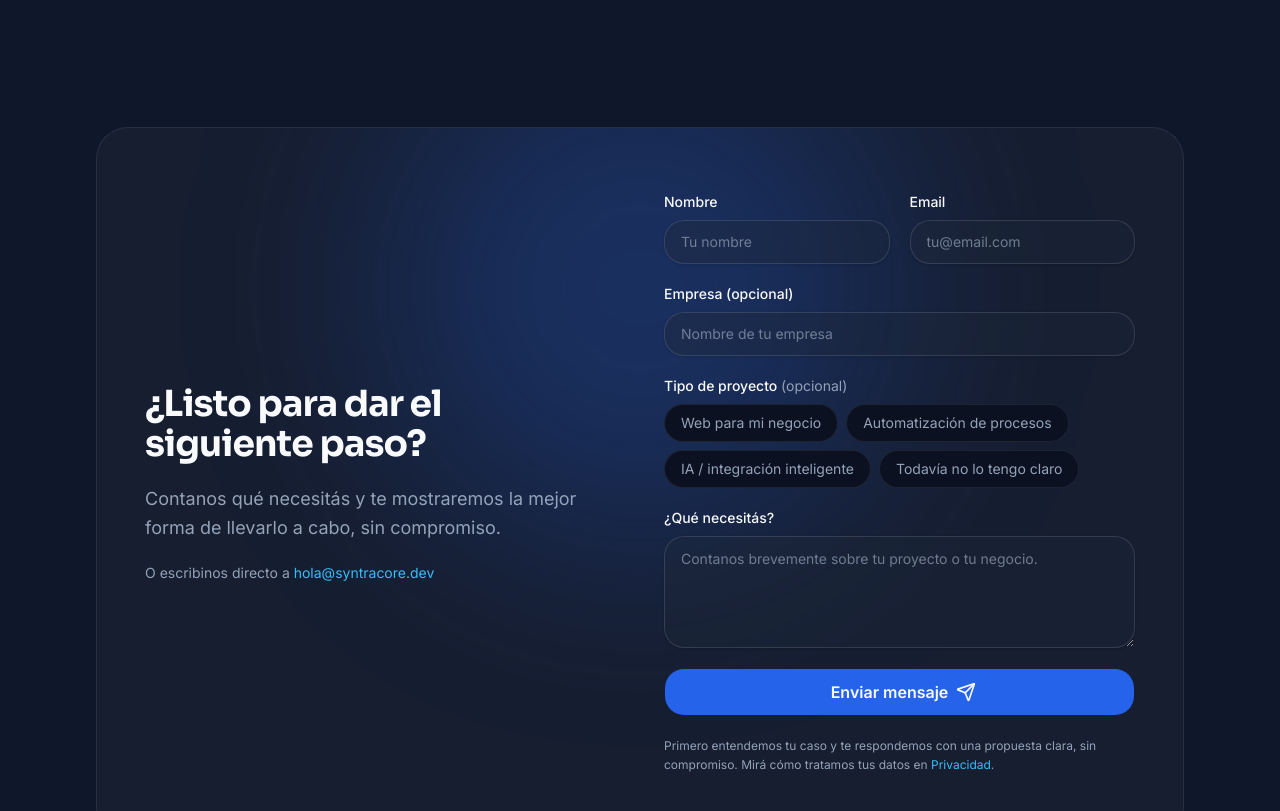
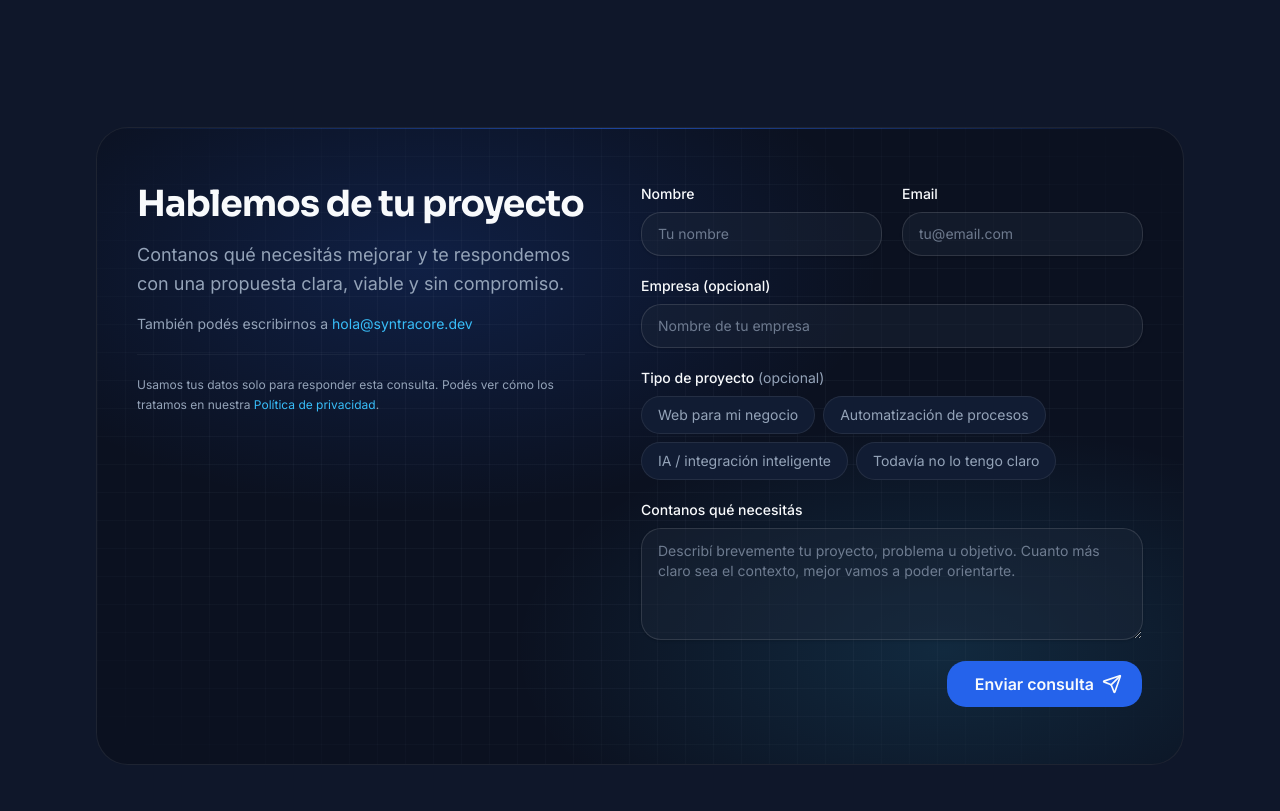
Before and after one commit to syntracorestudio-arch/syntra-core-system, a Next.js app in the folder projects/syntra-core-website/: page / in a window 1280 px wide. Shown: the part 7440-8251 px from the top of the page. Built offline with nearby package versions, Linux system fonts and the light colour scheme; no server answers.

Commit message:
feat(web): refine contact section experience

```diff
--- a/projects/syntra-core-website/src/components/sections/contact-form.tsx
+++ b/projects/syntra-core-website/src/components/sections/contact-form.tsx
@@ -1,7 +1,6 @@
 "use client";
 
 import * as React from "react";
-import Link from "next/link";
 import { AlertCircle, Check, CheckCircle2, Send } from "lucide-react";
 
 import { contactSuccess, projectTypeOptions } from "@/config/site";
@@ -50,14 +49,14 @@ function ContactForm() {
     return (
       <div
         role="status"
-        className="success-reveal relative overflow-hidden rounded-2xl border border-brand-electric/25 bg-brand-electric/5 px-6 py-12 text-center shadow-[0_0_60px_-20px_rgba(37,99,235,0.45)]"
+        className="success-reveal relative overflow-hidden rounded-2xl border border-brand-cyan/30 bg-brand-cyan/[0.05] px-6 py-12 text-center"
       >
-        {/* Hairline de acento superior */}
+        {/* Hairline de cierre (cyan = HECHO; sobrio, sin glow) */}
         <span
           aria-hidden="true"
-          className="absolute inset-x-0 top-0 h-0.5 bg-gradient-to-r from-transparent via-brand-electric/60 to-transparent"
+          className="absolute inset-x-0 top-0 h-px bg-gradient-to-r from-transparent via-brand-cyan/50 to-transparent"
         />
-        <span className="success-check mx-auto mb-5 inline-flex size-14 items-center justify-center rounded-full border border-brand-electric/30 bg-brand-electric/10 text-brand-cyan">
+        <span className="success-check mx-auto mb-5 inline-flex size-14 items-center justify-center rounded-full border border-brand-cyan/40 bg-brand-cyan/10 text-brand-cyan">
           <CheckCircle2 className="size-7" aria-hidden="true" />
         </span>
         <p className="font-heading text-xl font-semibold tracking-tight sm:text-2xl">
@@ -69,7 +68,7 @@ function ContactForm() {
         <p className="mx-auto mt-3 max-w-sm text-sm leading-relaxed text-foreground/80">
           {contactSuccess.microcopy}
         </p>
-        <p className="mt-8 inline-flex items-center gap-1.5 rounded-full border border-brand-electric/25 bg-brand-electric/5 px-3 py-1 text-xs font-medium text-brand-cyan">
+        <p className="mt-8 inline-flex items-center gap-1.5 rounded-full border border-brand-cyan/30 bg-surface-2 px-3 py-1 text-xs font-medium text-brand-cyan">
           <Check className="size-3 shrink-0" aria-hidden="true" />
           {contactSuccess.secondary}
         </p>
@@ -138,7 +137,7 @@ function ContactForm() {
           {projectTypeOptions.map((opt) => (
             <label
               key={opt.value}
-              className="cursor-pointer rounded-full border border-border bg-depth-sunken px-4 py-2 text-sm text-muted-foreground transition-colors hover:text-foreground has-[:checked]:border-border-strong has-[:checked]:bg-surface-1 has-[:checked]:text-foreground has-[:focus-visible]:ring-2 has-[:focus-visible]:ring-accent-primary/40"
+              className="cursor-pointer rounded-full border border-border bg-surface-1 px-4 py-2 text-sm text-muted-foreground transition-colors hover:text-foreground has-[:checked]:border-border-strong has-[:checked]:bg-surface-2 has-[:checked]:text-foreground has-[:focus-visible]:ring-2 has-[:focus-visible]:ring-accent-primary/40"
             >
               <input
                 type="radio"
@@ -153,11 +152,11 @@ function ContactForm() {
       </fieldset>
 
       <div className="flex flex-col gap-2">
-        <Label htmlFor={fieldId("message")}>¿Qué necesitás?</Label>
+        <Label htmlFor={fieldId("message")}>Contanos qué necesitás</Label>
         <Textarea
           id={fieldId("message")}
           name="message"
-          placeholder="Contanos brevemente sobre tu proyecto o tu negocio."
+          placeholder="Describí brevemente tu proyecto, problema u objetivo. Cuanto más claro sea el contexto, mejor vamos a poder orientarte."
           aria-invalid={Boolean(state.errors?.message)}
           aria-describedby={
             state.errors?.message ? `${fieldId("message")}-error` : undefined
@@ -189,24 +188,12 @@ function ContactForm() {
         variant="brand"
         size="xl"
         disabled={isPending}
-        className="w-full"
+        className="w-full sm:w-auto sm:self-end"
       >
-        {isPending ? "Enviando..." : "Enviar mensaje"}
+        {isPending ? "Enviando..." : "Enviar consulta"}
         {!isPending && <Send data-icon="inline-end" />}
       </Button>
 
-      {/* Microcopy de confianza + privacidad (sin prometer tiempos) */}
-      <p className="text-xs leading-relaxed text-muted-foreground">
-        Primero entendemos tu caso y te respondemos con una propuesta clara, sin
-        compromiso. Mirá cómo tratamos tus datos en{" "}
-        <Link
-          href="/privacidad"
-          className="text-brand-cyan underline-offset-4 hover:underline"
-        >
-          Privacidad
-        </Link>
-        .
-      </p>
     </form>
   );
 }
--- a/projects/syntra-core-website/src/components/sections/final-cta-section.tsx
+++ b/projects/syntra-core-website/src/components/sections/final-cta-section.tsx
@@ -1,6 +1,8 @@
+import Link from "next/link";
+
 import { siteConfig } from "@/config/site";
 import { Section } from "@/components/layout/section";
-import { GlowOrb } from "@/components/shared/glow-orb";
+import { SceneAtmosphere } from "@/components/marketing/servicios/scene-frame";
 import { BlurReveal } from "@/components/animations/blur-reveal";
 import { TrackedLink } from "@/components/shared/tracked-link";
 import { ContactForm } from "@/components/sections/contact-form";
@@ -9,6 +11,11 @@ import { ContactForm } from "@/components/sections/contact-form";
  * FinalCtaSection — cierre de la landing y captación de leads (#contacto).
  * Formulario real (Server Action + Zod + Supabase). Sin lógica en el cliente
  * más allá de la UX del form. Content-driven.
+ *
+ * Materialidad on-system (WEB-013C): chasis `bg-depth-sunken` + `SceneAtmosphere`
+ * + hairline, igual que Casos/Proceso/Sistema. El card ocupa el ancho de la
+ * sección (como el resto, sin margen extra); el rail izquierdo lleva el cierre
+ * narrativo + la confianza (privacidad), y el form —más ancho— es protagonista.
  */
 function FinalCtaSection() {
   const { finalCta } = siteConfig.sections;
@@ -16,16 +23,18 @@ function FinalCtaSection() {
   return (
     <Section id="contacto" className="pb-14 sm:pb-20 lg:pb-16">
       <BlurReveal>
-        <div className="surface-glass relative overflow-hidden rounded-3xl border border-border px-6 py-14 sm:px-12 sm:py-16">
-          <GlowOrb
-            tone="electric"
-            size="lg"
-            className="-top-24 left-1/2 -translate-x-1/2"
+        <div className="relative overflow-hidden rounded-3xl border border-border bg-depth-sunken px-6 py-12 sm:px-10 sm:py-14">
+          {/* Atmósfera compartida (mesh azul/cyan por opacidad + grilla) */}
+          <SceneAtmosphere />
+          {/* Hairline de acento superior (estructural, como el panel de Casos) */}
+          <span
+            aria-hidden="true"
+            className="absolute inset-x-0 top-0 h-px bg-gradient-to-r from-transparent via-accent-primary/60 to-transparent"
           />
 
-          <div className="relative mx-auto grid max-w-5xl items-center gap-12 lg:grid-cols-2">
-            {/* Copy */}
-            <div className="flex flex-col gap-5 text-center lg:text-left">
+          <div className="relative z-10 grid items-start gap-10 lg:grid-cols-[minmax(0,28rem)_minmax(0,1fr)] lg:gap-14">
+            {/* Rail izquierdo: cierre narrativo + confianza */}
+            <div className="flex flex-col gap-4 text-center lg:text-left">
               <h2 className="font-heading text-3xl font-bold tracking-tight text-balance sm:text-4xl">
                 {finalCta.title}
               </h2>
@@ -33,7 +42,7 @@ function FinalCtaSection() {
                 {finalCta.subtitle}
               </p>
               <p className="text-sm text-muted-foreground">
-                O escribinos directo a{" "}
+                También podés escribirnos a{" "}
                 <TrackedLink
                   href={`mailto:${siteConfig.email}`}
                   className="text-brand-cyan underline-offset-4 hover:underline"
@@ -42,9 +51,21 @@ function FinalCtaSection() {
                   {siteConfig.email}
                 </TrackedLink>
               </p>
+              {/* Confianza + privacidad (sin prometer tiempos) — equilibra el rail */}
+              <p className="mt-1 border-t border-border/60 pt-5 text-xs leading-relaxed text-muted-foreground">
+                Usamos tus datos solo para responder esta consulta. Podés ver
+                cómo los tratamos en nuestra{" "}
+                <Link
+                  href="/privacidad"
+                  className="text-brand-cyan underline-offset-4 hover:underline"
+                >
+                  Política de privacidad
+                </Link>
+                .
+              </p>
             </div>
 
-            {/* Formulario */}
+            {/* Formulario (protagonista) */}
             <ContactForm />
           </div>
         </div>
--- a/projects/syntra-core-website/src/config/site.ts
+++ b/projects/syntra-core-website/src/config/site.ts
@@ -103,9 +103,9 @@ export const siteConfig: SiteConfig = {
         "Y si te queda alguna duda, escribinos: respondemos claro y sin compromiso.",
     },
     finalCta: {
-      title: "¿Listo para dar el siguiente paso?",
+      title: "Hablemos de tu proyecto",
       subtitle:
-        "Contanos qué necesitás y te mostraremos la mejor forma de llevarlo a cabo, sin compromiso.",
+        "Contanos qué necesitás mejorar y te respondemos con una propuesta clara, viable y sin compromiso.",
     },
   },
 };
@@ -116,10 +116,10 @@ export const footerBrand =
 
 /** Copy del estado de éxito del formulario (momento de marca, content-driven). */
 export const contactSuccess = {
-  title: "Mensaje recibido",
-  body: "Gracias. Ya tenemos tu solicitud y vamos a revisar la mejor forma de ayudarte.",
-  microcopy: "Te contactaremos para entender mejor tu proyecto y definir el próximo paso.",
-  secondary: "Solicitud registrada correctamente.",
+  title: "Consulta recibida",
+  body: "Gracias. Vamos a revisar tu mensaje y te responderemos para definir el próximo paso.",
+  microcopy: "Te escribimos con una orientación clara para avanzar sin compromiso.",
+  secondary: "Mensaje enviado",
 };
 
 /**
```
Also changed, not shown: 1 other file (tests, documents, lock files or other folders).
